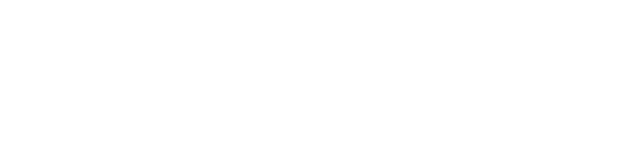
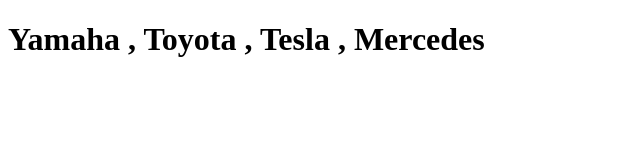
Before and after one commit to minhaj321/BootCamp01, a plain HTML site: page index.html in a window 1280 px wide. Shown: the whole page, without its empty margins (0-640 px from the left). Drawn offline with Linux system fonts and the light colour scheme.

Commit message:
added index.html

```diff
--- a/index.html
+++ b/index.html
@@ -6,3 +6,7 @@
     <meta name="viewport" content="width=device-width, initial-scale=1.0">
     <title>Document</title>
 </head>
+<body>
+<h1>Yamaha , Toyota , Tesla , Mercedes</h1>
+</body>
+</html>
```
